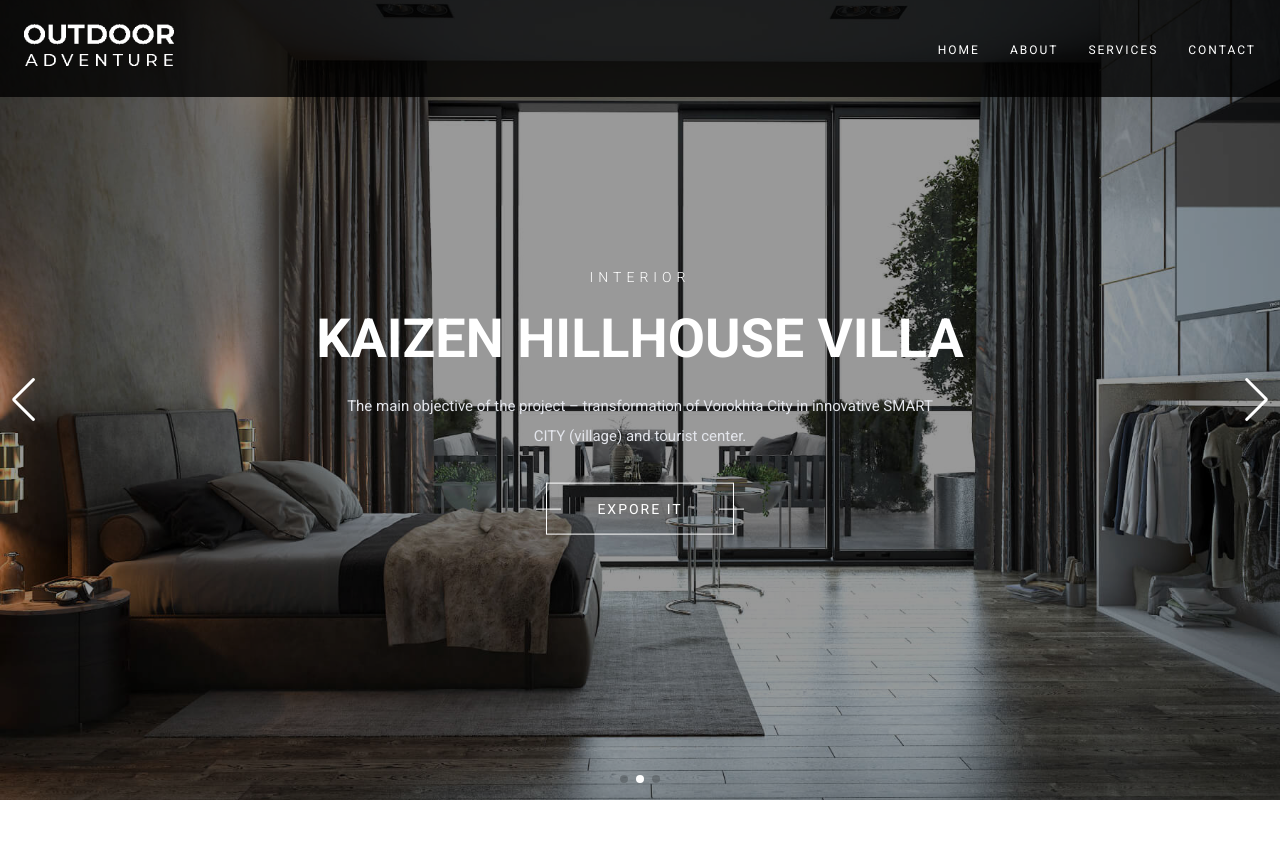
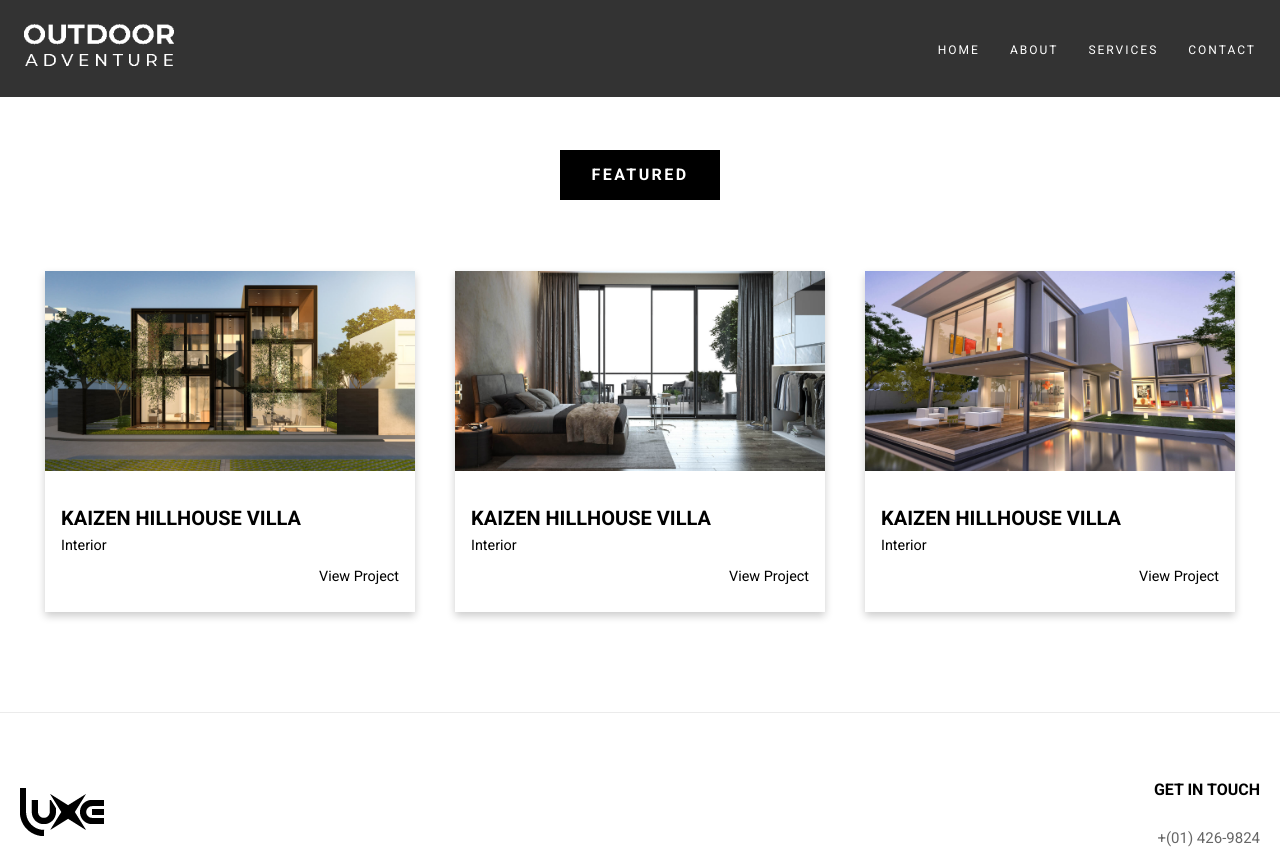
Before and after one commit to sajibhn/saj-arc, a React (Create React App) app: page / in a window 1280 px wide. Shown: the top 849 px of the page. Built offline with nearby package versions, Linux system fonts and the light colour scheme.

Commit message:
made feature projects

```diff
--- a/src/App.js
+++ b/src/App.js
@@ -3,12 +3,14 @@ import './main.scss'
 import Header from './components/global/header/Header'
 import Home from './components/home/Home'
 import Footer from './components/global/footer/Footer'
+import Projects from './components/projects/Projects'
 
 const App = () => {
   return (
     <>
       <Header />
-      <Home />
+      {/* <Home /> */}
+      <Projects />
       <Footer />
     </>
   )
--- /dev/null
+++ b/src/components/projects/Projects.jsx
@@ -0,0 +1,12 @@
+import React from 'react'
+import FeaturedProject from './featured/FeaturedProject'
+
+const Projects = () => {
+    return (
+        <>
+            <FeaturedProject />
+        </>
+    )
+}
+
+export default Projects
--- /dev/null
+++ b/src/components/projects/featured/FeaturedProject.jsx
@@ -0,0 +1,33 @@
+import React, { useState } from 'react'
+import { featuredData } from '../../../data/featuredData'
+
+const FeaturedProject = () => {
+    const [datas, setDatas] = useState(featuredData)
+    return (
+        <section className="section featured__projects">
+            <div className="featured__projects__container container">
+                <h2 className="featured__projects__title">
+                    featured
+                </h2>
+                <div className="featured__projects__content grid">
+                    {datas.map((data) => {
+                        const { id, image, title, category } = data
+                        return (
+                            <div className="featured__projects__content__data project__data" key={id}>
+                                <img src={image} alt="" />
+                                <div className="featured__projects__content__data__body project__data__body">
+                                    <h3>{title}</h3>
+                                    <p>{category}</p>
+                                    <a href="/">view project</a>
+                                </div>
+                            </div>
+                        )
+                    })}
+
+                </div>
+            </div>
+        </section>
+    )
+}
+
+export default FeaturedProject
--- a/src/main.scss
+++ b/src/main.scss
@@ -13,3 +13,7 @@
 // home
 
 @import './sass/components/home/home.scss';
+
+// projects
+
+@import './sass/components/projects/projects.scss';
--- /dev/null
+++ b/src/sass/components/projects/_featuredprojects.scss
@@ -0,0 +1,22 @@
+.featured__projects{
+    margin-top: 9.375rem;
+    text-align: center;
+    &__title{
+        @extend .project__category__title;
+    }
+
+    &__content{
+        margin-top: $m8;
+        grid-template-columns: repeat(auto-fit, minmax(228px, 370px));
+        justify-content: center;
+        align-items: center;
+
+        // @include lm{
+        //     grid-template-columns: repeat(2, 1fr);
+        // }
+        // @include md{
+        //     grid-template-columns: 1fr;
+        // }
+
+    }
+}
--- /dev/null
+++ b/src/sass/components/projects/projects.scss
@@ -0,0 +1 @@
+@import './featuredprojects';
--- a/src/sass/global/_utils.scss
+++ b/src/sass/global/_utils.scss
@@ -71,3 +71,80 @@
 
     }
 }
+
+/* =============== projects content styles =============== */
+.project__category__title{
+    display: inline-block;
+    padding: .75rem 2rem;
+    color: #fff;
+    text-transform: uppercase;
+    font-size: 1rem;
+    letter-spacing: .15rem;
+    transition: all .3s;
+    position: relative;
+    overflow: hidden;
+    z-index: 1;
+    margin: 0 auto;
+    &:after {
+      content: '';
+      position: absolute;
+      bottom: 0;
+      left: 0;
+      width: 100%;
+      height: 100%;
+      background-color: #000;
+      z-index: -2;
+    }
+    &:before {
+      content: '';
+      position: absolute;
+      bottom: 0;
+      left: 0;
+      width: 0%;
+      height: 100%;
+      background-color: darken(rgb(0, 110, 236), 15%);
+      transition: all .3s;
+      z-index: -1;
+    }
+    &:hover {
+      color: #fff;
+      &:before {
+        width: 100%;
+      }
+    }
+  }
+.project__data{
+    box-shadow: 0 4px 8px 0 rgba(0,0,0,0.2);
+    text-align: left;
+   img{
+       width: 100%;
+       height: 200px;
+        margin-bottom: $m1;
+        object-fit: cover;
+   }
+   &__body{
+    padding: 1rem;
+       h3{
+            font-size: 1.25rem;
+            text-transform: capitalize;
+       }
+       p{
+           font-size: 0.9rem;
+           text-transform: capitalize;
+           margin-bottom: $m1;
+       }
+       a{
+           color: $black;
+        text-transform: capitalize;
+        font-size: 0.9rem;
+        text-align: right;
+        display: block;
+        margin-bottom: $m1;
+        transition:0.3s ease;
+
+        &:hover{
+            color: rgb(0, 110, 236);
+        }
+       }
+   }
+}
```
